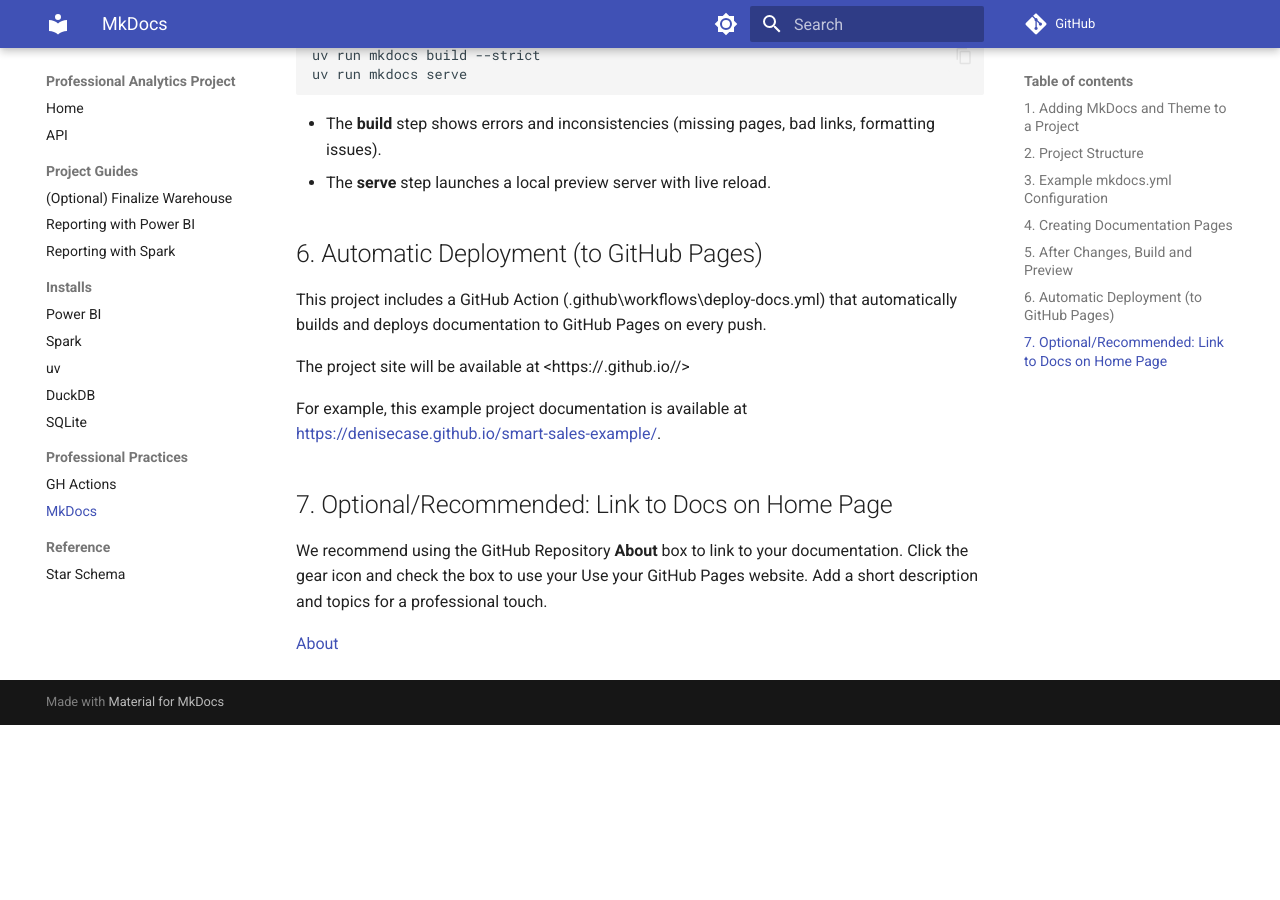
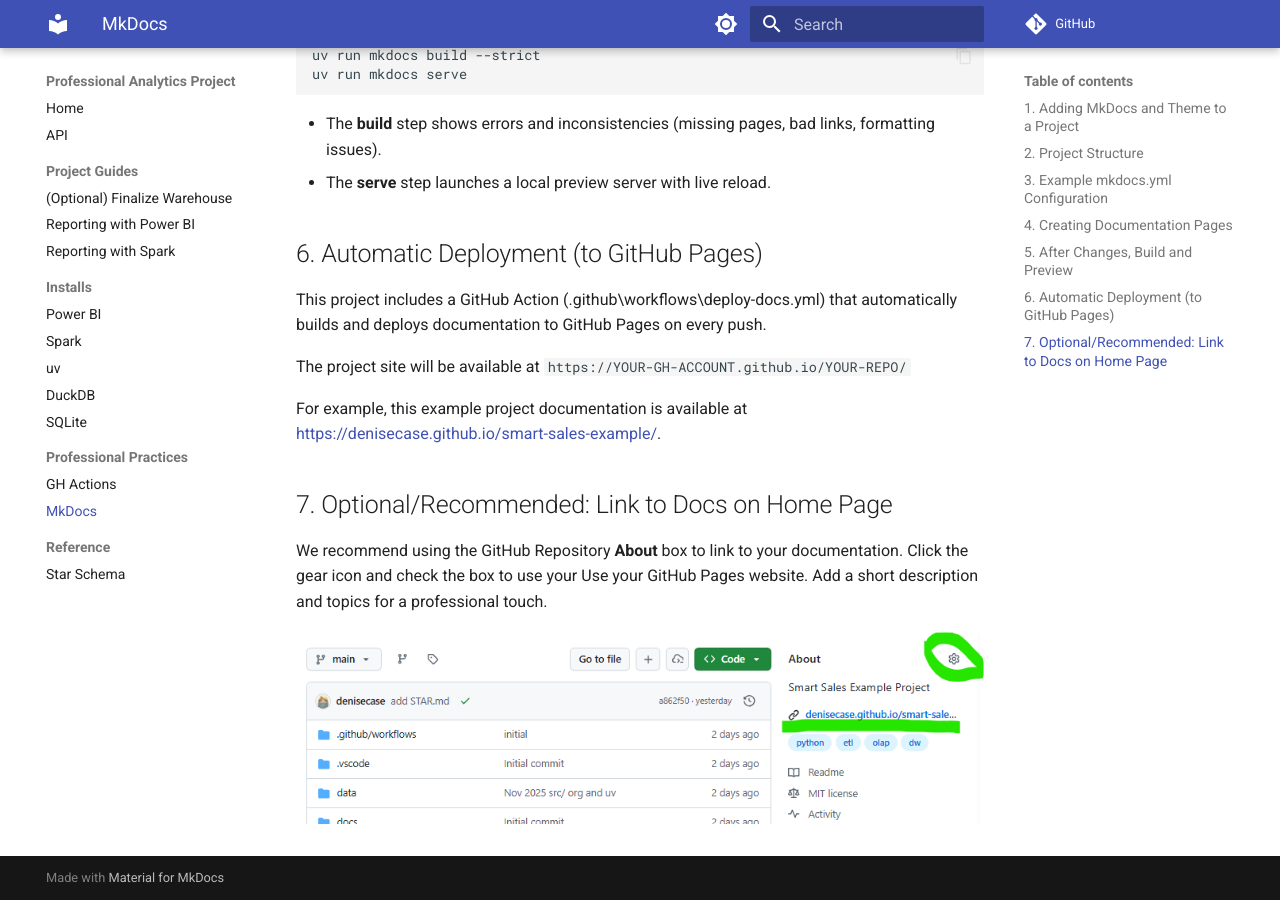
Before and after one commit to denisecase/smart-sales-example, an MkDocs documentation site: the page built from docs/practices/project-docs-with-mkdocs.md, in a window 1280 px wide and 900 px high, scrolled down 2154 px. Built offline with MkDocs 1.6.1 and Material for MkDocs 9.7.7, drawn with Linux system fonts in a browser that asks for light colours; comment, search, counter and statistics services are not loaded; before the commit the page ends 2879 px from its top, so only the background shows below that.

Commit message:
fix links and image

```diff
--- a/docs/practices/project-docs-with-mkdocs.md
+++ b/docs/practices/project-docs-with-mkdocs.md
@@ -102,7 +102,7 @@
 
 This project includes a GitHub Action (.github\workflows\deploy-docs.yml) that automatically builds and deploys documentation to GitHub Pages on every push.
 
-The project site will be available at <https://<your-username>.github.io/<your-repo-name>/>
+The project site will be available at `https://YOUR-GH-ACCOUNT.github.io/YOUR-REPO/`
 
 For example, this example project documentation is available at <https://denisecase.github.io/smart-sales-example/>.
 
@@ -112,4 +112,4 @@
 Click the gear icon and check the box to use your Use your GitHub Pages website.
 Add a short description and topics for a professional touch.
 
-[About](../images/RepoAbout.png)
+![About](../images/RepoAbout.png)
```
